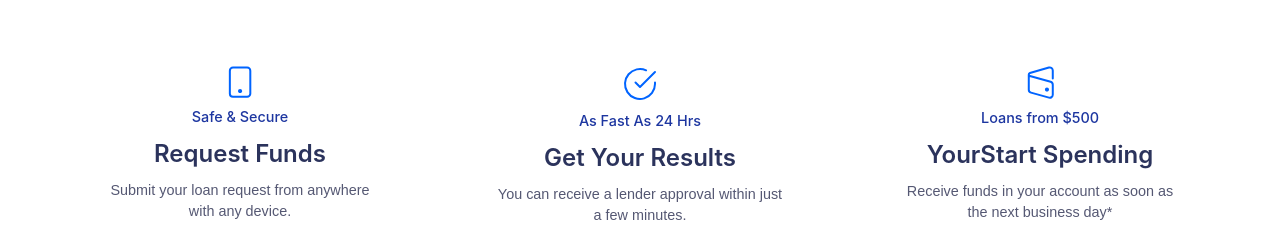
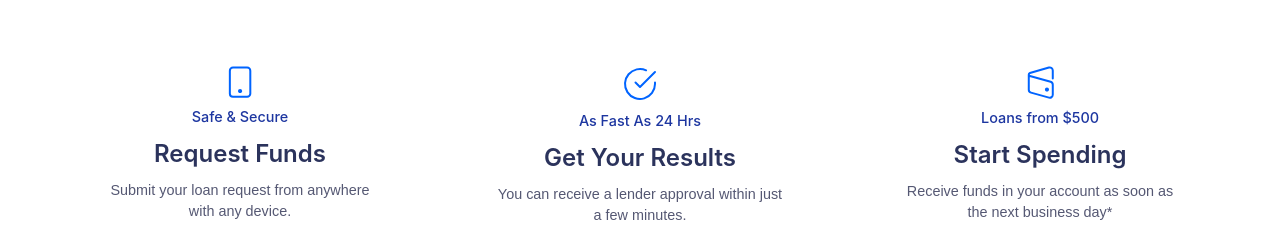
Before and after one commit to VishalBhuse/kreditship, a React (Create React App) app: page / in a window 1280 px wide. Shown: the part 800-1027 px from the top of the page. Built offline with nearby package versions, Linux system fonts and the light colour scheme.

Commit message:
kreditship chnage

```diff
--- a/src/Data/Data.js
+++ b/src/Data/Data.js
@@ -18,7 +18,7 @@ export const advantage = [
   {
     img: camera,
     text1: "Loans from $500",
-    text2: "YourStart Spending",
+    text2: "Start Spending",
     text3: "Receive funds in your account as soon as the next business day*",
   },
 ];
```
